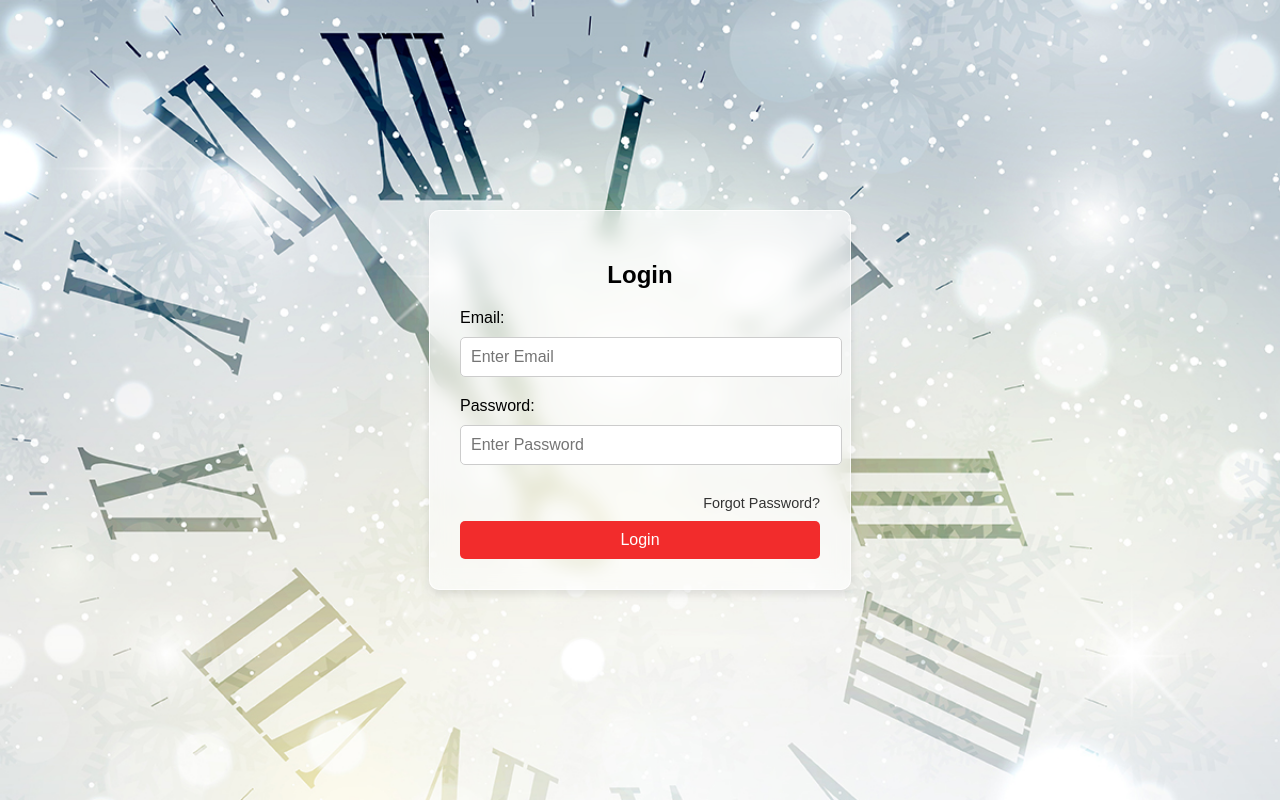
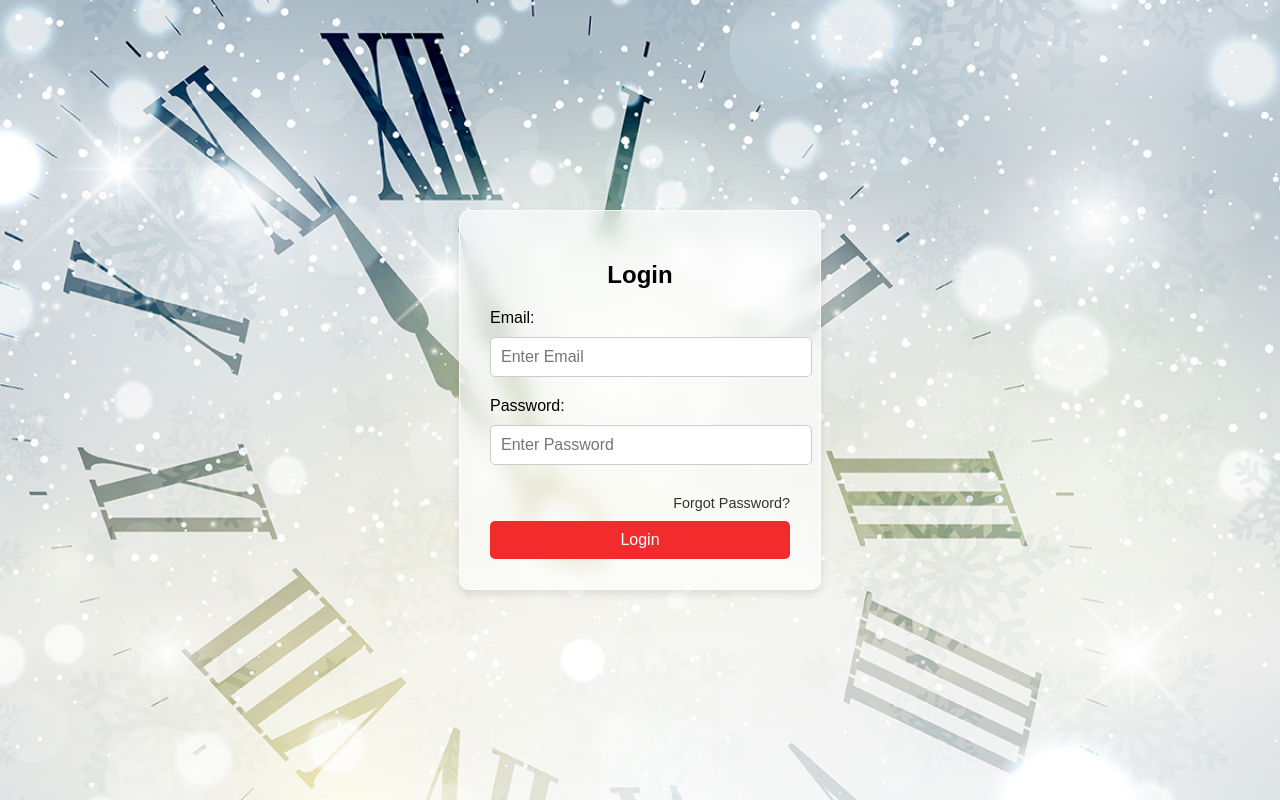
Before and after one commit to Mukeshbhandarkar07/login-page, a plain HTML site: page index.html in a window 1280 px wide. Drawn offline with Linux system fonts and the light colour scheme.

Commit message:
Update index.css

```diff
--- a/index.css
+++ b/index.css
@@ -15,8 +15,8 @@
 }
 
 .login-container {
-  width: 90%;
-  max-width: 360px;
+  width: 60%;
+  max-width: 300px;
   padding: 30px;
   border-radius: 10px;
   box-shadow: 0 4px 8px rgba(0,0,0,0.1);
```
